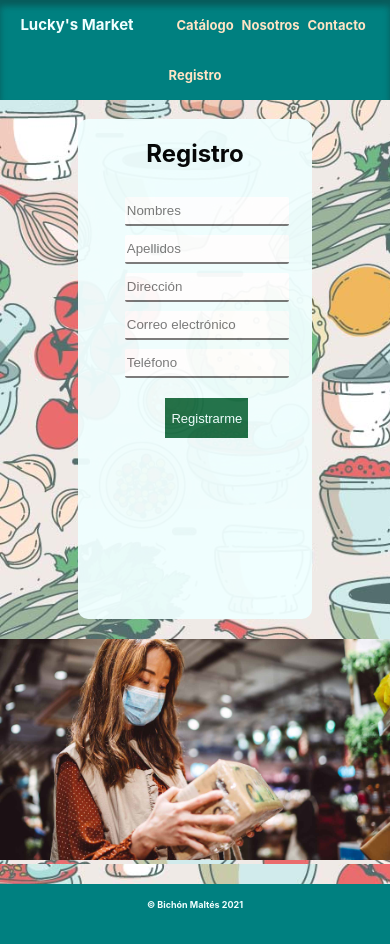
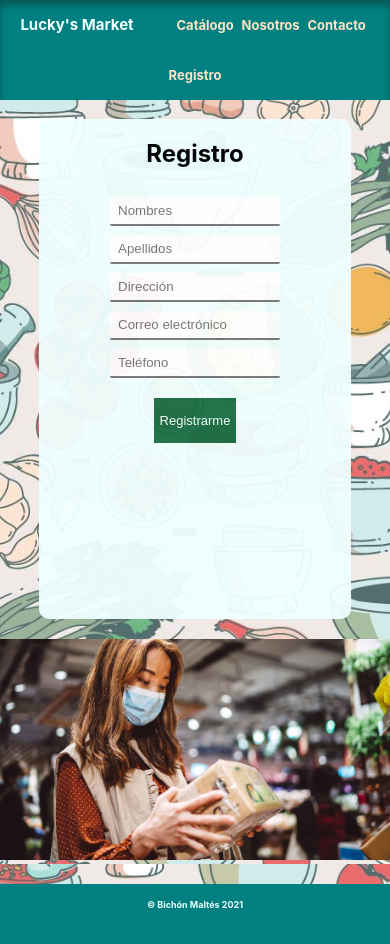
Before and after one commit to andme98/lucky-s-market, a React (Create React App) app: page /Register in a window 390 px wide. Built offline with nearby package versions, Linux system fonts and the light colour scheme.

Commit message:
modifying css 0.5...

```diff
--- a/src/index.css
+++ b/src/index.css
@@ -211,14 +211,15 @@ input {
   .register-card {
     background-color: azure;
     opacity: 0.95;
-    margin-left: 20%;
-    margin-right: 20%;
+    margin-left: 10%;
+    margin-right: 10%;
     height: 500px;
     border-radius: 10px;
     margin-bottom: 20px;
   }
 
   input {
+    padding-left: 8px;
     display: block;
     width: 160px;
     border-radius: 2px;
@@ -235,7 +236,7 @@ input {
     border: none;
     color: azure;
     font-size: small;
-    height: 40px;
+    height: 45px;
     margin-bottom: 20px;
     margin-top: 20px;
   }
```
